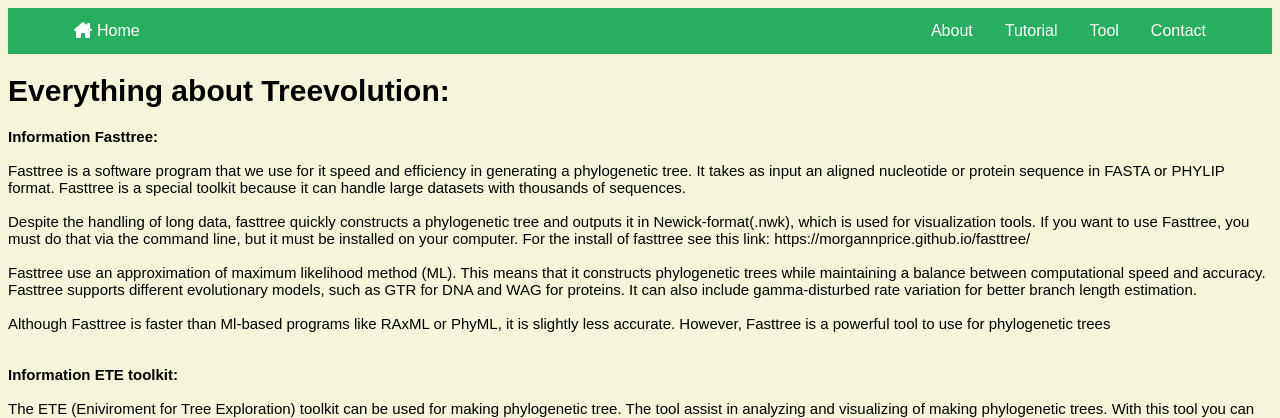
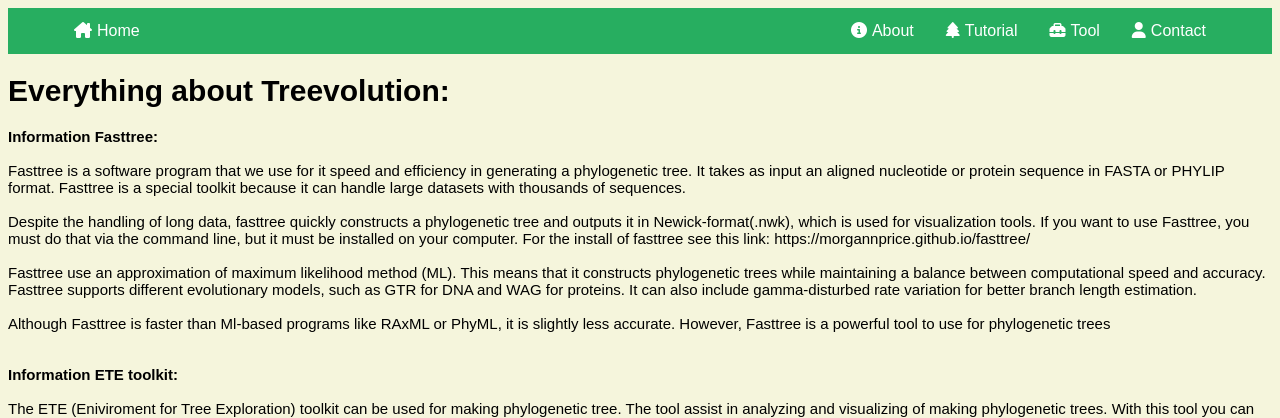
Before and after one commit to Efran08/fylogenetische-boom, a Flask app: page /about in a window 1280 px wide. Shown: the top 418 px of the page. Run offline with Flask 3, Linux system fonts and the light colour scheme.

Commit message:
aanpassinge van icoontjes

```diff
--- a/templates/base.html
+++ b/templates/base.html
@@ -14,10 +14,10 @@
         <ul class="menubar">
             <li class="left"><a href="{{ url_for('home_pagina') }}"><i class="fa-solid fa-house-chimney"></i>Home</a></li>
             <div class="right">
-                <li><a href="{{ url_for('dynamische_about_pagina') }}">About</a></li>
-                <li><a href="{{ url_for('tutorial_pagina') }}">Tutorial</a></li>
-                <li><a href="{{ url_for('tool_gebruiken') }}">Tool</a></li>
-                <li><a href="{{ url_for('contact_pagina') }}">Contact</a></li>
+                <li class="right"><a href="{{ url_for('dynamische_about_pagina') }}"><i class="fa-solid fa-circle-info"></i>About</a></li>
+                <li class="right"><a href="{{ url_for('tutorial_pagina') }}"><i class="fa-solid fa-tree"></i>Tutorial</a></li>
+                <li class="right"><a href="{{ url_for('tool_gebruiken') }}"><i class="fa-solid fa-toolbox"></i>Tool</a></li>
+                <li class="right"><a href="{{ url_for('contact_pagina') }}"><i class="fa-solid fa-user"></i>Contact</a></li>
             </div>
         </ul>
         <div class="content">
```
